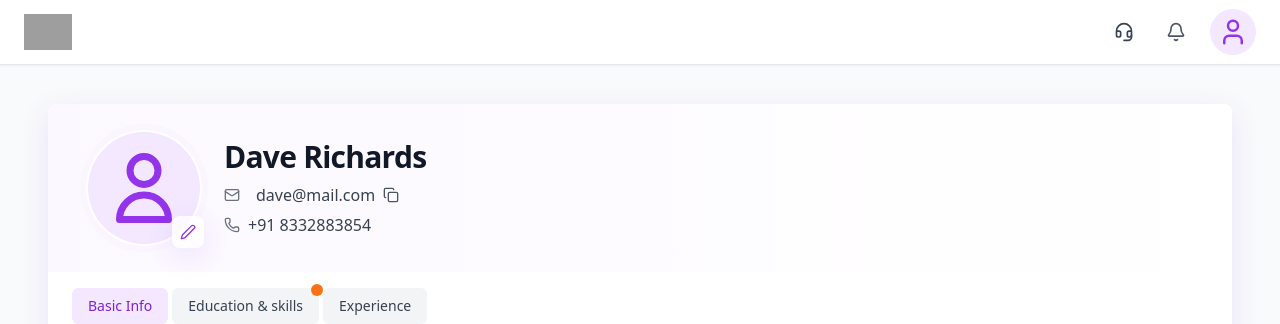
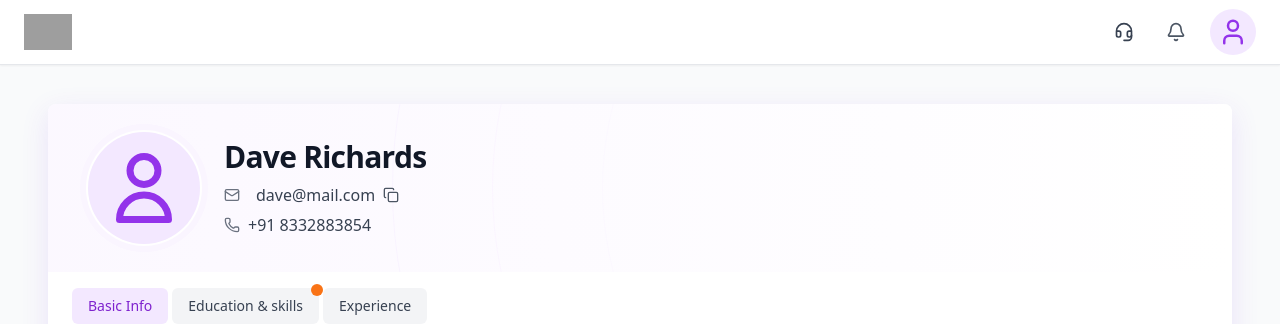
Before and after one commit to Nagasurya07/buddy_frontend, a React (Vite) app: page /users/1 in a window 1280 px wide. Shown: the top 324 px of the page. Built offline with nearby package versions, Linux system fonts and the light colour scheme; grey boxes are pictures that could not be loaded.

Commit message:
ui(profile): add silver shade overlay on avatar while edit icon is popped

```diff
--- a/src/pages/UserProfile.jsx
+++ b/src/pages/UserProfile.jsx
@@ -11,11 +11,29 @@ const UserProfile = () => {
   const [activeTab, setActiveTab] = useState('basic');
   const [copiedEmail, setCopiedEmail] = useState(false);
   const [avatarUrl, setAvatarUrl] = useState(null);
+  const [showEditHint, setShowEditHint] = useState(false);
 
   // Avatar upload handlers
   const fileInputRef = useRef(null);
+  const hintTimeoutRef = useRef(null);
+  const triggerEditPop = () => {
+    if (hintTimeoutRef.current) clearTimeout(hintTimeoutRef.current);
+    setShowEditHint(true);
+    hintTimeoutRef.current = setTimeout(() => setShowEditHint(false), 1500);
+  };
   const handleAvatarClick = () => {
-    fileInputRef.current?.click();
+    triggerEditPop();
+  };
+  const handleAvatarMouseDown = (e) => {
+    // prevent default to avoid double-trigger with onClick
+    e.preventDefault();
+    triggerEditPop();
+  };
+  const handleAvatarKeyDown = (e) => {
+    if (e.key === 'Enter' || e.key === ' ') {
+      e.preventDefault();
+      triggerEditPop();
+    }
   };
   const handleAvatarChange = (e) => {
     const file = e.target.files?.[0];
@@ -33,6 +51,11 @@ const UserProfile = () => {
       }
     };
   }, [avatarUrl]);
+  useEffect(() => {
+    return () => {
+      if (hintTimeoutRef.current) clearTimeout(hintTimeoutRef.current);
+    };
+  }, []);
 
   const handleCopyEmail = async () => {
     if (!selectedUser?.email) return;
@@ -61,12 +84,20 @@ const UserProfile = () => {
     <main className="container mx-auto px-12 py-10">
   <div className="bg-white rounded-lg overflow-hidden shadow-section-soft">
         {/* Profile header: avatar + name + contact */}
-        <div className="px-10 py-7 bg-gradient-to-r from-purple-50/70 to-white">
-          <div className="flex items-center gap-6">
+        <div className="relative overflow-hidden px-10 py-7 bg-gradient-to-r from-purple-50/70 to-white">
+          {/* decorative arcs on the right to match screenshot */}
+          <div className="pointer-events-none absolute inset-y-0 right-0 w-1/2">
+            <div className="absolute right-[-140px] top-1/2 -translate-y-1/2 w-[980px] h-[980px] rounded-full border border-purple-100/40"></div>
+            <div className="absolute right-[-80px] top-1/2 -translate-y-1/2 w-[820px] h-[820px] rounded-full border border-purple-100/30"></div>
+            <div className="absolute right-[-30px] top-1/2 -translate-y-1/2 w-[660px] h-[660px] rounded-full border border-purple-100/20"></div>
+          </div>
+          <div className="relative flex items-center gap-6">
             {/* Avatar with double ring (click to upload) */}
             <div className="relative">
               <button
                 type="button"
+                onMouseDown={handleAvatarMouseDown}
+                onKeyDown={handleAvatarKeyDown}
                 onClick={handleAvatarClick}
                 title="Change avatar"
                 aria-label="Change avatar"
@@ -82,10 +113,22 @@ const UserProfile = () => {
                     </svg>
                   )}
                 </div>
-                {/* Pencil overlay */}
-                <span className="pointer-events-none absolute -bottom-1 -right-1 h-8 w-8 rounded-lg bg-white/80 shadow-section-soft flex items-center justify-center text-purple-600 group-hover:bg-white">
-                  <Edit2 size={16} />
-                </span>
+                {/* Silver shade overlay when edit pops */}
+                <span
+                  aria-hidden="true"
+                  className={`absolute inset-0 rounded-full bg-gray-400/35 transition-opacity ${showEditHint ? 'opacity-100' : 'opacity-0'} pointer-events-none`}
+                />
+                {/* Center pop-up pencil overlay on click (opens file on click) */}
+                <button
+                  type="button"
+                  aria-label="Edit avatar"
+                  onClick={() => fileInputRef.current?.click()}
+                  className={`absolute inset-0 z-10 flex items-center justify-center transition-all duration-200 ${showEditHint ? 'opacity-100 scale-100' : 'pointer-events-none opacity-0 scale-75'}`}
+                >
+                  <span className="inline-flex h-9 w-9 items-center justify-center rounded-xl bg-purple-100 text-purple-600 shadow-section-soft ring-1 ring-white/70">
+                    <Edit2 size={16} />
+                  </span>
+                </button>
               </button>
               <input
                 ref={fileInputRef}
```
